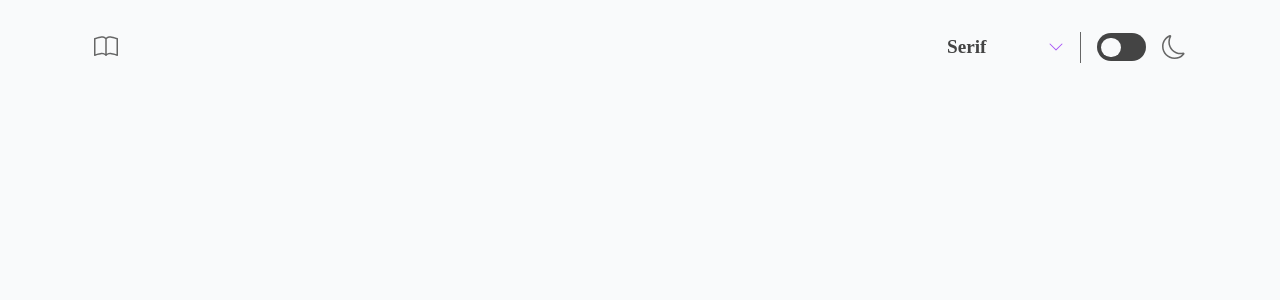
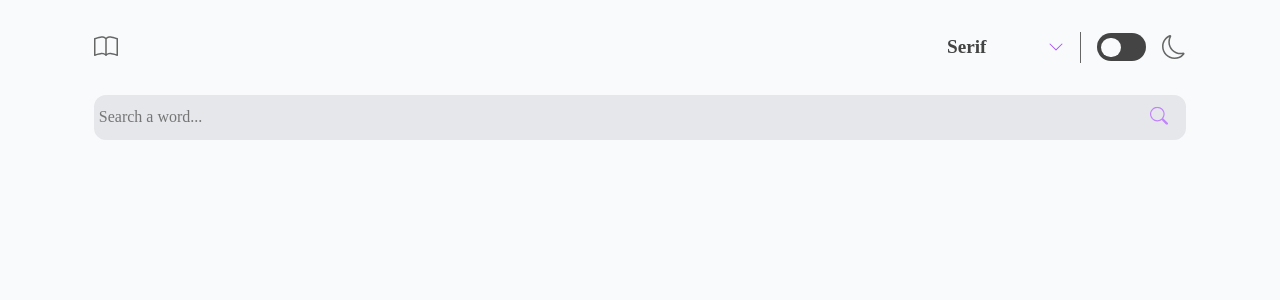
Before and after one commit to simmeringstew/dictionary, a React (Create React App) app: page / in a window 1280 px wide. Shown: the top 300 px of the page. Built offline with nearby package versions, Linux system fonts and the light colour scheme; a small style sheet from the web is missing.

Commit message:
Search component built

```diff
--- a/src/App.js
+++ b/src/App.js
@@ -1,10 +1,20 @@
+import { useState, useEffect } from "react";
+import axios from "axios";
 import TopBar from "./components/TopBar";
+import Search from "./components/Search";
 import "./App.css";
 
 const App = () => {
+
+  const [search, setSearch] = useState("");
+  const changeSearch = (value) => {
+    setSearch(value.toLowerCase());
+  }
+
   return(
     <div className="container px-4">
       <TopBar />
+      <Search previousSearch={search} changeSearch={changeSearch} />
     </div>
   );
 }
--- /dev/null
+++ b/src/components/Search.js
@@ -0,0 +1,28 @@
+import { useState } from "react";
+import "../styles/Search.css";
+
+const Search = ({ previousSearch, changeSearch }) => {
+
+    const [search, setSearch] = useState(previousSearch);
+    const handleChange = (e) => {
+        setSearch(e.target.value);
+    }
+
+    const handleSubmit = (e) => {
+        e.preventDefault();
+        changeSearch(search);
+    }
+
+    return(
+        <form className="search-box" onSubmit={e => handleSubmit(e)}>
+            <input value={search} placeholder="Search a word..." className="search-input" onChange={e => handleChange(e)} />
+            <button type="submit">
+                <svg xmlns="http://www.w3.org/2000/svg" width="18" height="18" fill="currentColor" className="bi bi-search" viewBox="0 0 16 16">
+                    <path d="M11.742 10.344a6.5 6.5 0 1 0-1.397 1.398h-.001c.03.04.062.078.098.115l3.85 3.85a1 1 0 0 0 1.415-1.414l-3.85-3.85a1.007 1.007 0 0 0-.115-.1zM12 6.5a5.5 5.5 0 1 1-11 0 5.5 5.5 0 0 1 11 0z"/>
+                </svg>
+            </button>
+        </form>
+    );
+}
+
+export default Search;
--- a/src/index.css
+++ b/src/index.css
@@ -9,7 +9,7 @@ Source Code Pro - Monospace
   --clr-text: #444444;
   --clr-text-secondary: #666666;
   --clr-background: #F9FAFB;
-  --clr-gray: #D1D5DB;
+  --clr-gray: #E5E7EB;
   --clr-light-purple: #C084FC;
   --clr-dark-purple: #A855F7;
 }
--- /dev/null
+++ b/src/styles/Search.css
@@ -0,0 +1,28 @@
+.search-box {
+    position: relative;
+}
+
+.search-input {
+    width: 100%;
+    padding: 0.6rem 0.3rem;
+    border-radius: 12px;
+    border: transparent;
+    background-color: var(--clr-gray);
+}
+
+.search-input:focus {
+    outline: transparent;
+}
+
+.search-box > button {
+    border: transparent;
+    background-color: transparent;
+    position: absolute;
+    top: 50%;
+    transform: translate(-200%, -40%);
+    cursor: pointer;
+}
+
+.bi-search {
+    fill: var(--clr-light-purple);
+}
```
